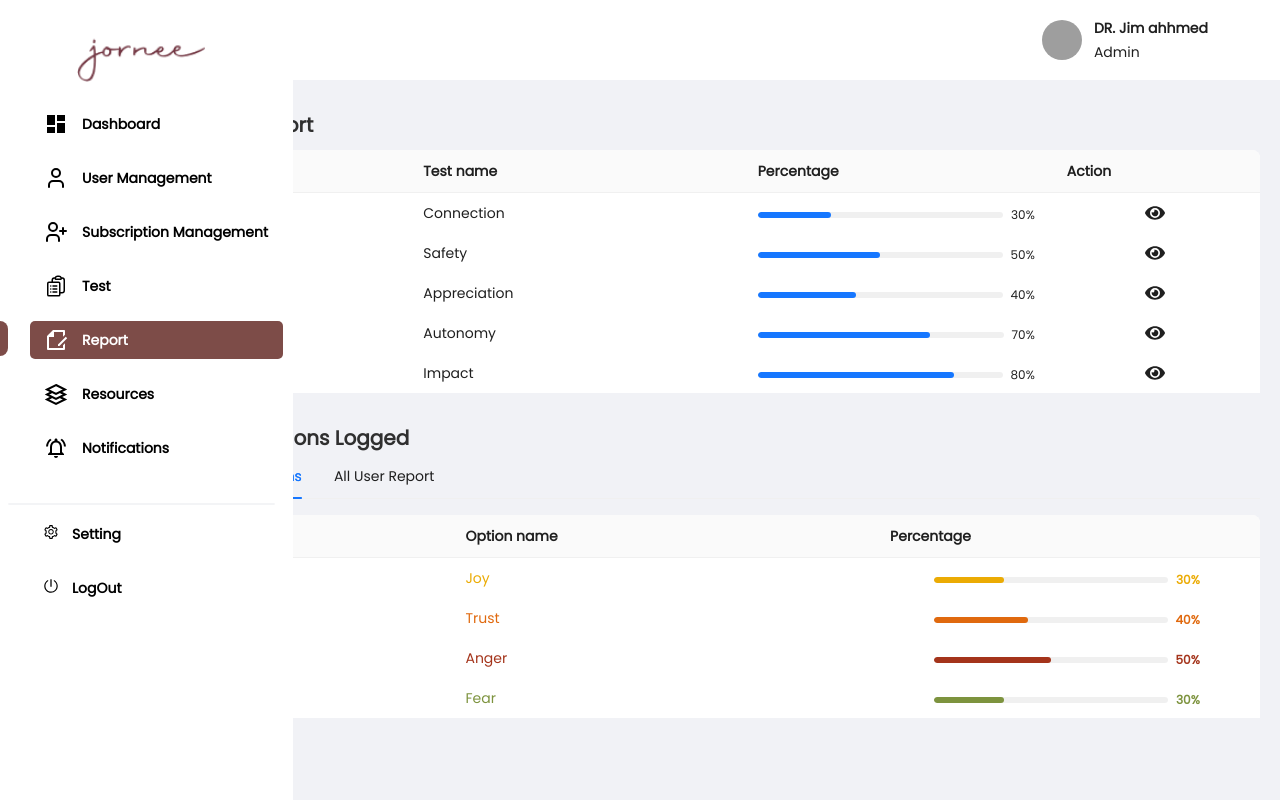
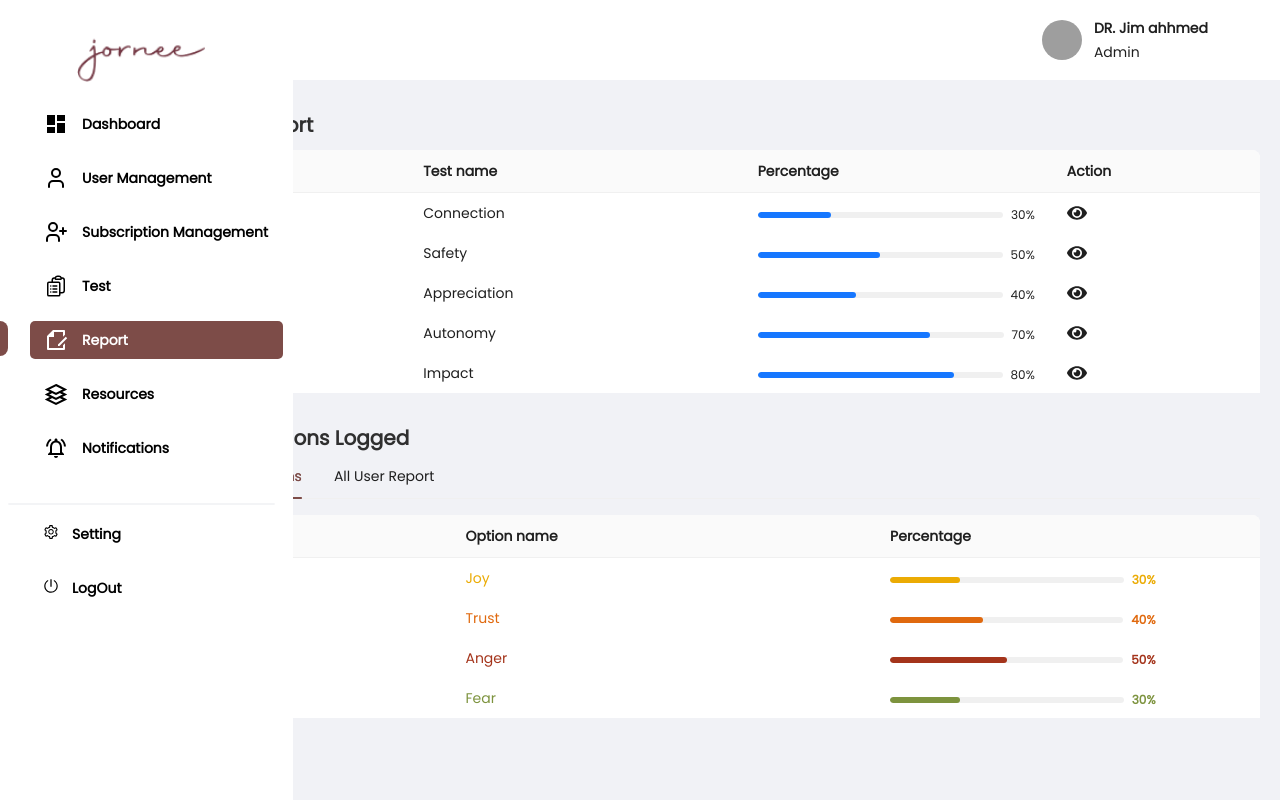
Before and after one commit to bdCalling-Sdt-hub/jornee-dashboard, a React (Vite) app: page /report in a window 1280 px wide. Built offline with nearby package versions, Linux system fonts and the light colour scheme; grey boxes are pictures that could not be loaded.

Commit message:
add new codes

```diff
--- a/src/Components/Notifications/History.jsx
+++ b/src/Components/Notifications/History.jsx
@@ -44,11 +44,7 @@ const History = () => {
       dataIndex: "action",
       key: "action",
       render: (_, record) => (
-        <FaEye
-          onClick={() => setIsModalOpen(true)}
-          className="mx-auto "
-          size={20}
-        />
+        <FaEye onClick={() => setIsModalOpen(true)} className=" " size={20} />
       ),
     },
   ];
--- a/src/Components/Report/EmotionTable.jsx
+++ b/src/Components/Report/EmotionTable.jsx
@@ -54,7 +54,7 @@ const EmotionTable = () => {
       dataIndex: "percentage",
       key: "percentage",
       render: (percentage, record) => (
-        <div className=" mx-auto w-3/4">
+        <div className=" w-3/4">
           <Progress
             percent={percentage}
             size="small"
--- a/src/Components/Report/ReportTable.jsx
+++ b/src/Components/Report/ReportTable.jsx
@@ -53,11 +53,7 @@ const ReportTable = () => {
       dataIndex: "action",
       key: "action",
       render: (_, record) => (
-        <FaEye
-          onClick={() => setIsModalOpen(true)}
-          className="mx-auto "
-          size={20}
-        />
+        <FaEye onClick={() => setIsModalOpen(true)} className=" " size={20} />
       ),
     },
   ];
--- a/src/Components/Report/UserReport.jsx
+++ b/src/Components/Report/UserReport.jsx
@@ -46,11 +46,7 @@ const UserReport = () => {
       dataIndex: "action",
       key: "action",
       render: (_, record) => (
-        <FaEye
-          className="mx-auto "
-          size={20}
-          onClick={() => setIsModalOpen(true)}
-        />
+        <FaEye className=" " size={20} onClick={() => setIsModalOpen(true)} />
       ),
     },
   ];
--- a/src/Pages/Dashboard/SubscriptMangement.jsx
+++ b/src/Pages/Dashboard/SubscriptMangement.jsx
@@ -94,7 +94,7 @@ const SubscriptMangement = () => {
       dataIndex: "action",
       key: "action",
       render: (_, record) => (
-        <RiDeleteBinLine className="mx-auto text-red-600" size={20} />
+        <RiDeleteBinLine className=" text-red-600" size={20} />
       ),
     },
   ];
@@ -109,7 +109,7 @@ const SubscriptMangement = () => {
       dataIndex: "delete",
       key: "delete",
       render: (_, record) => (
-        <FaEdit className="mx-auto" onClick={() => handleEditData(record)} />
+        <FaEdit className="" onClick={() => handleEditData(record)} />
       ),
     },
   ];
--- a/src/Pages/Dashboard/UserManagement.jsx
+++ b/src/Pages/Dashboard/UserManagement.jsx
@@ -169,7 +169,7 @@ const UserManagement = () => {
       dataIndex: "printView",
       key: "printView",
       render: (_, record) => (
-        <FaEye className="mx-auto" onClick={() => showModal(record)} />
+        <FaEye className="" onClick={() => showModal(record)} />
       ),
     },
   ];
--- a/src/index.css
+++ b/src/index.css
@@ -103,13 +103,11 @@ div:where(.swal2-container) button:where(.swal2-styled).swal2-confirm {
 }
 
 /* tab  */
-:where(.css-dev-only-do-not-override-djtmh8).ant-tabs
-  .ant-tabs-tab.ant-tabs-tab-active
-  .ant-tabs-tab-btn {
+.ant-tabs .ant-tabs-tab.ant-tabs-tab-active .ant-tabs-tab-btn {
   color: #7d4c48 !important;
   border-color: #7d4c48 !important;
 }
-:where(.css-dev-only-do-not-override-djtmh8).ant-tabs .ant-tabs-ink-bar {
+.ant-tabs .ant-tabs-ink-bar {
   background: #7d4c48 !important;
 }
 
@@ -117,6 +115,7 @@ div:where(.swal2-container) button:where(.swal2-styled).swal2-confirm {
   height: 30px !important;
 }
 
+/* slider  */
 .slick-dots li button:before {
   font-size: 14px;
 }
```
